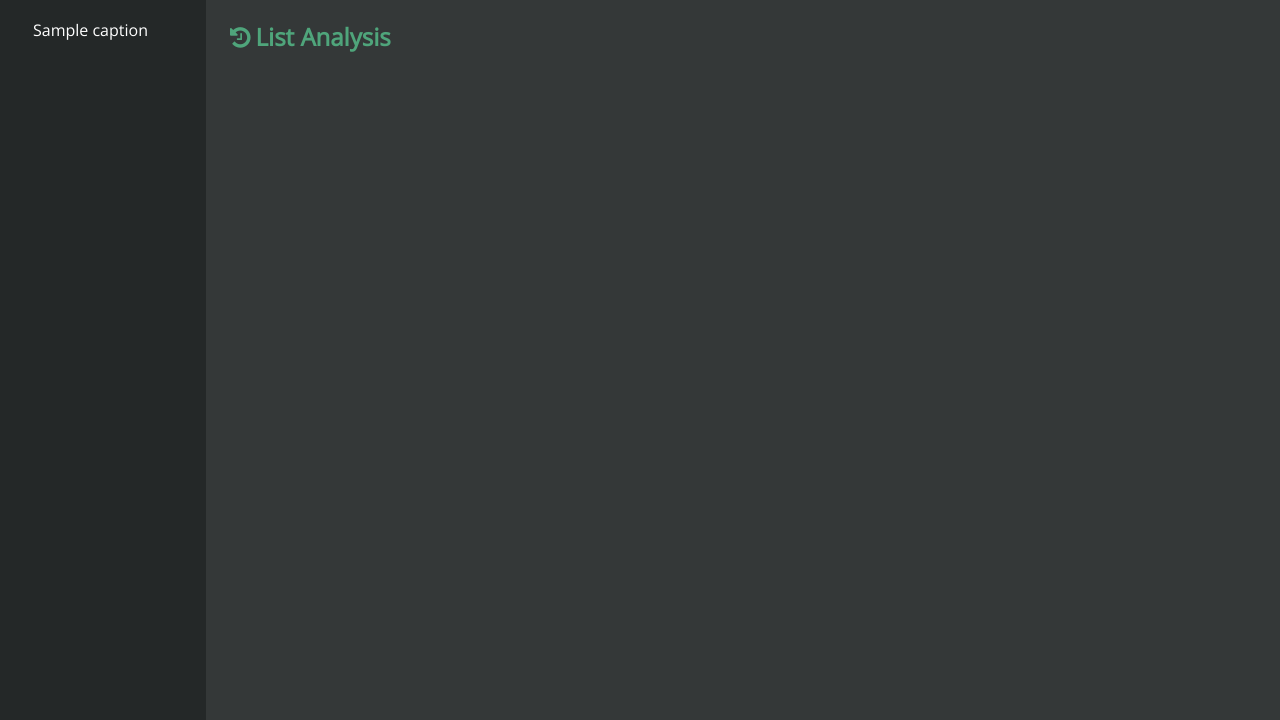
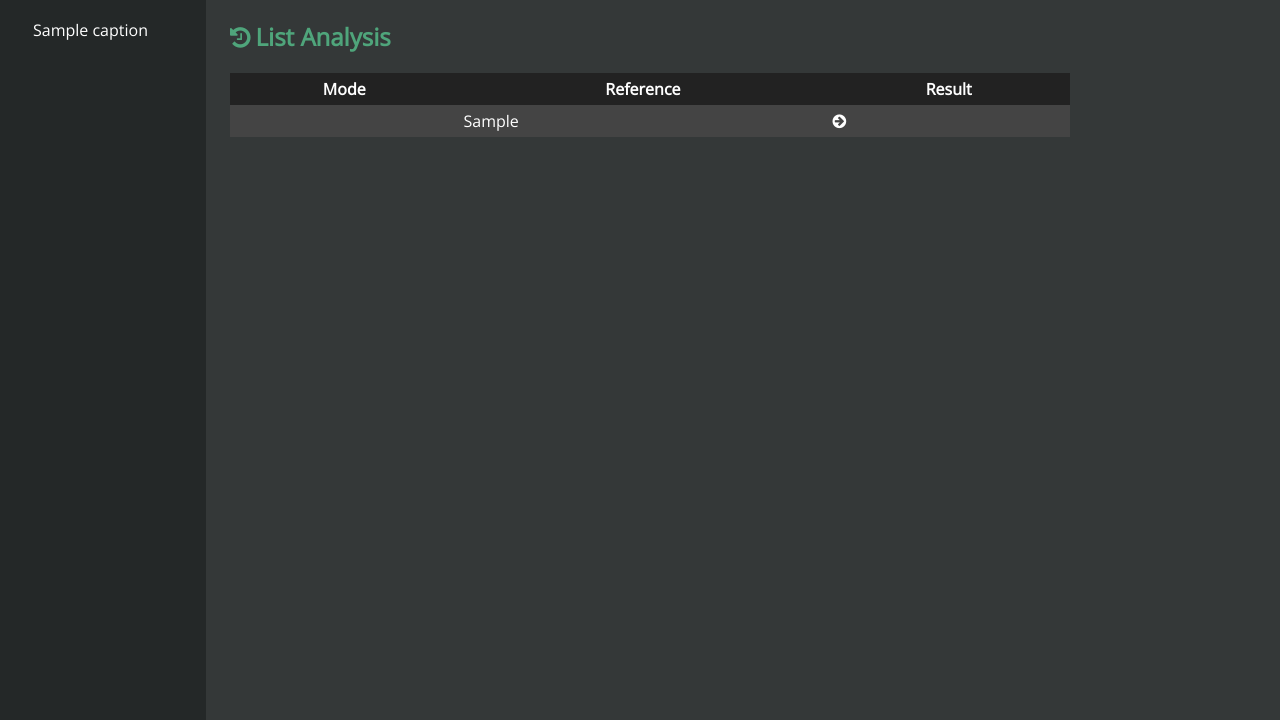
Before and after one commit to MarcAntoine-Arnaud/wisual, a Flask app: template wisual/templates/jobs.html in a window 1280 px wide. Shown: the part 80-800 px from the top of the page. Run offline with Flask 2, Linux system fonts and the light colour scheme; the template is opened without the code that fills it: most values are stand-ins (such as "Sample title", 1, 10 or a date in 2020).

Commit message:
add listing of currents jobs

```diff
--- /dev/null
+++ b/wisual.cfg
@@ -0,0 +1,5 @@
+[MONGODB]
+hostname: localhost
+port: 27017
+dbName: wisual
+jobsTable: jobs
--- a/wisual/static/css/main.css
+++ b/wisual/static/css/main.css
@@ -240,6 +240,24 @@ input[type=radio] {
     opacity: 1;
 }
 
+#job-listing table {
+    border-spacing: 0px;
+    width: 80%;
+}
+
+#job-listing th,
+#job-listing td {
+    padding: 5px;
+}
+
+#job-listing tr:nth-child(1) {
+    background-color: #222;
+}
+
+#job-listing tr:nth-child(2n) {
+    background-color: #444;
+}
+
 @media screen and (min-width:1070px)
 {
 }
--- a/wisual/templates/jobs.html
+++ b/wisual/templates/jobs.html
@@ -1,4 +1,27 @@
 {% extends "base.html" %}
 {% block content %}
-<h2><a href="/results"><i class="fa fa-history"></i>List Analysis</h2>
+<h2><i class="fa fa-history"></i>List Analysis</h2>
+
+<div id="job-listing">
+	<table>
+		<tr>
+			<th>Mode</th>
+			<th>Reference</th>
+			<th>Result</th>
+		</tr>
+	{% for job in jobs %}
+		<tr>
+			<td>
+				{% for analysisMode in analysisModes %}
+					{% if analysisMode.id == job.analysisMode %}
+						{{ analysisMode.name }}
+					{% endif %}
+				{% endfor %}</td>
+			<td>{{job.referenceVideo}}</td>
+			<td><a href="/{{job.outputFile}}"><i class="fa fa-arrow-circle-right"></i></a></td>
+		</tr>
+	{% endfor %}
+	</table>
+</div>
+
 {% endblock %}
```
Also changed, not shown: wisual/views.py (+9 -5 lines).
